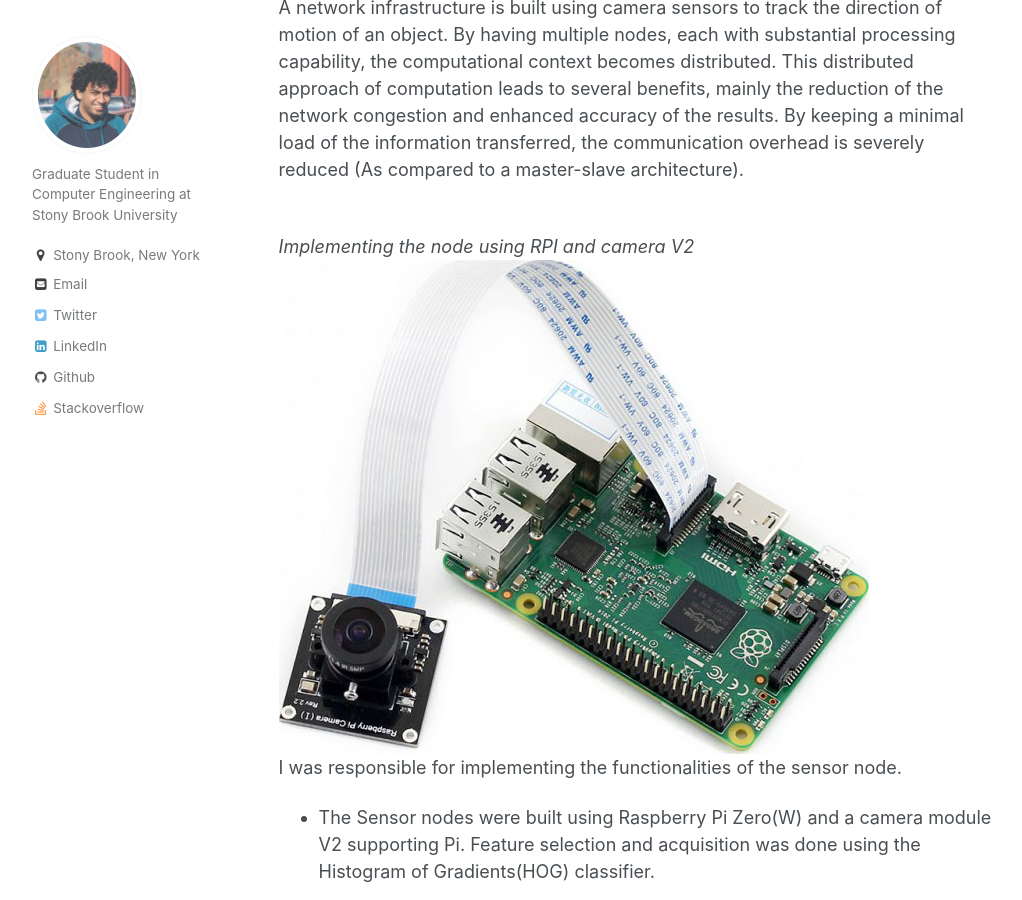
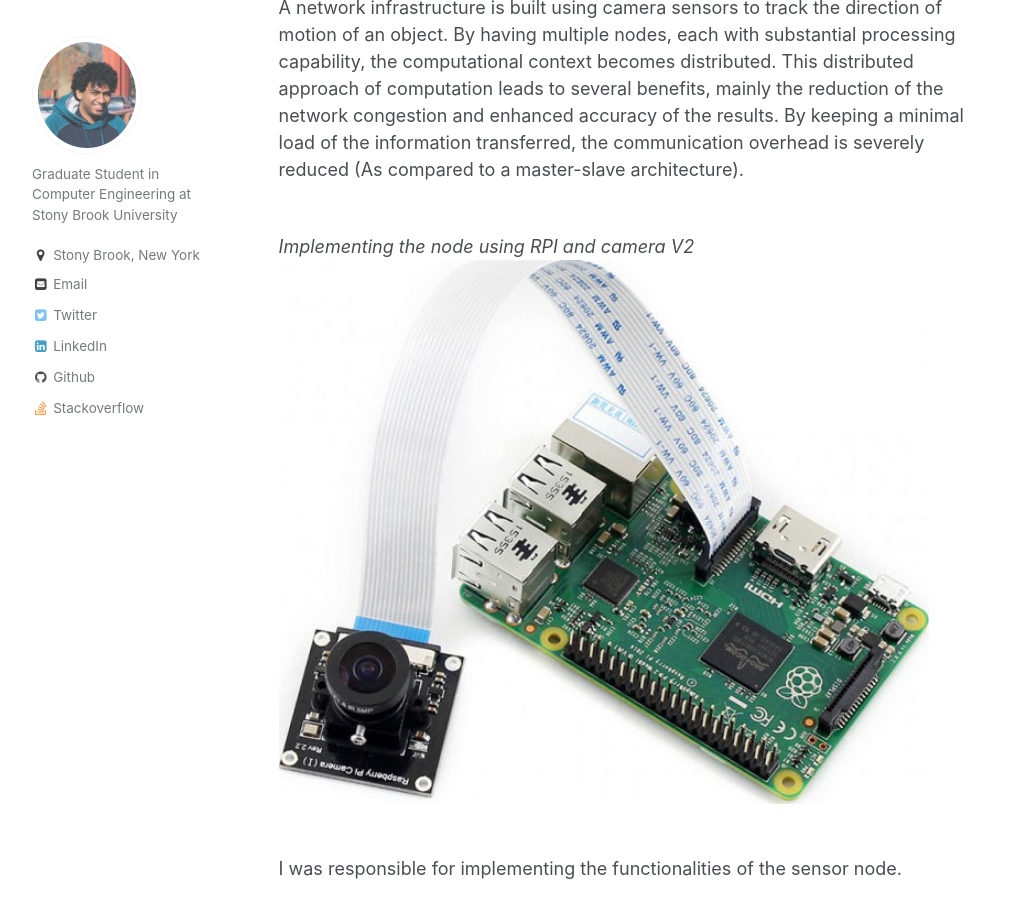
Before and after one commit to Karthik4293/Karthik4293.github.io, a Jekyll site: the page built from _portfolio/4.Object_tracking_WCN.md, in a window 1280 px wide and 900 px high, scrolled down 421 px. Shown: the whole window, without its empty margins (26-1048 px from the left). Built offline with Jekyll 4.4.1, drawn with Linux system fonts in a browser that asks for light colours.

Commit message:
4th proj

```diff
--- a/_portfolio/4.Object_tracking_WCN.md
+++ b/_portfolio/4.Object_tracking_WCN.md
@@ -12,13 +12,15 @@ collection: portfolio
 <p>A network infrastructure is built using camera sensors to track the direction of motion of an object. By having multiple nodes, each with substantial processing capability, the computational context becomes distributed. This distributed approach of computation leads to several benefits, mainly the reduction of the network congestion and enhanced accuracy of the results. By keeping a minimal load of the information transferred, the communication overhead is severely reduced (As compared to a master-slave architecture).</p>
 <br/>
 <i>Implementing the node using RPI and camera V2</i>
-<img src = '/images/RPI_camera_V2.jpg'>
 <br/>
+<img width = '650' src = '/images/RPI_camera_V2.jpg'>
+<br/>
+
 I was responsible for implementing the functionalities of the sensor node.
   * The Sensor nodes were built using Raspberry Pi Zero(W) and a camera module V2 supporting Pi. Feature selection and acquisition was done using the Histogram of Gradients(HOG) classifier.
   * After determining the direction of the motion of person, a control signal is sent to a next-hop node along same direction. The control signal includes all the characteristic features of the object under scrutiny.
+<br/>
 <i>Feed of a sensor node</i>
-<br/>
 <br/>
 <img src = '/images/WCN-demo.gif'>
 
```
